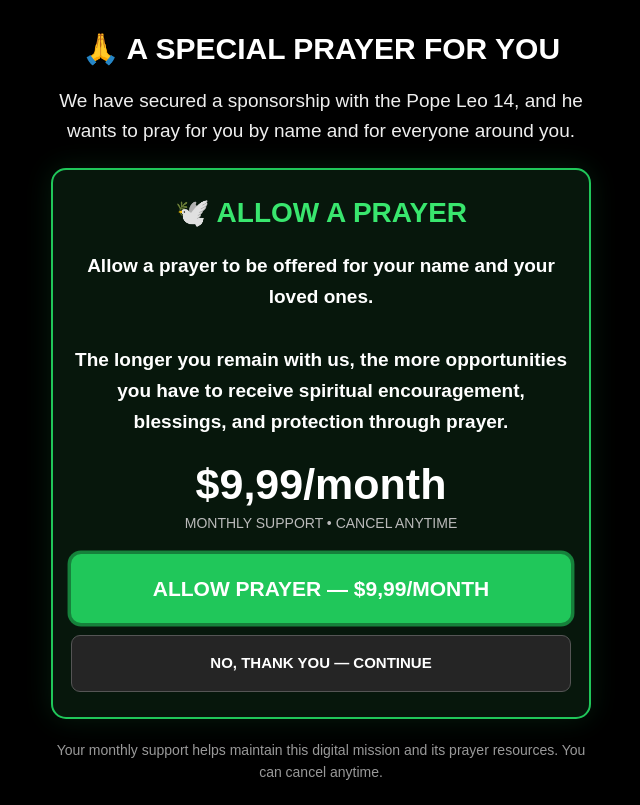
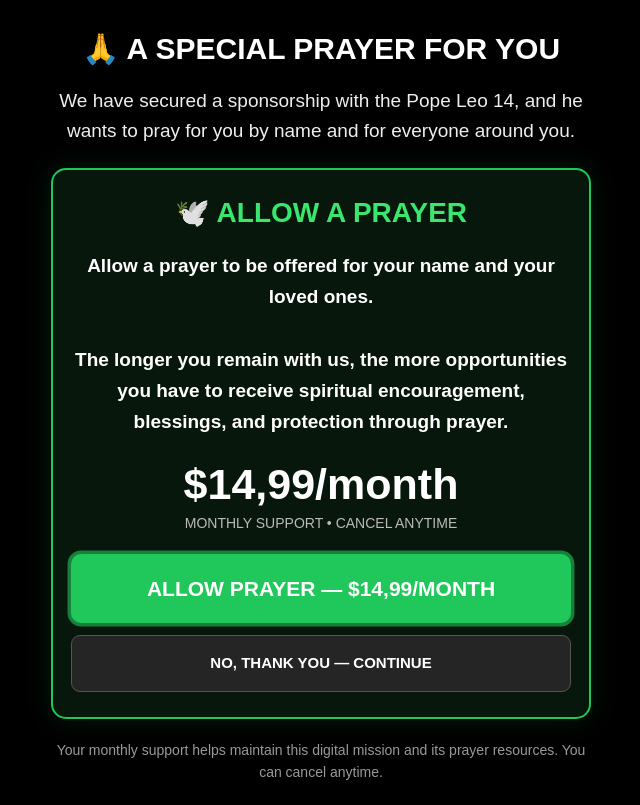
Before and after one commit to Danaga04/sacredchantguide.site, a plain HTML site: page 4digi/index.html in a window 1280 px wide. Shown: the whole page, without its empty margins (319-959 px from the left). Drawn offline with Linux system fonts and the light colour scheme; a script that the page names is missing.

Commit message:
Update index.html

```diff
--- a/4digi/index.html
+++ b/4digi/index.html
@@ -234,7 +234,7 @@
         </div>
 
         <div class="price">
-            $9,99/month
+            $14,99/month
         </div>
 
         <div class="one-time">
@@ -244,7 +244,7 @@
         <a
             href="https://www.checkout-ds24.com/answer/yes?template=light"
             class="yes-button">
-            ALLOW PRAYER — $9,99/MONTH
+            ALLOW PRAYER — $14,99/MONTH
         </a>
 
         <a
```
